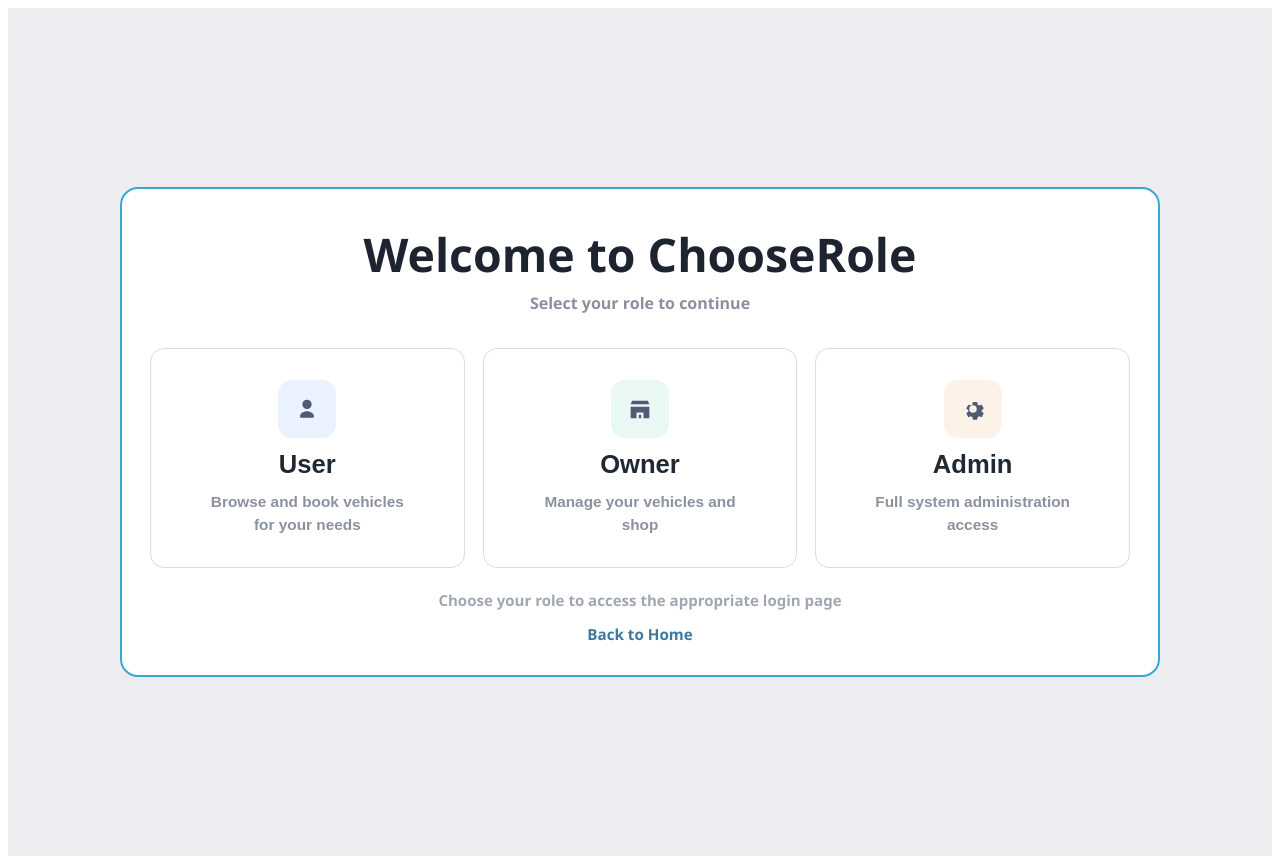
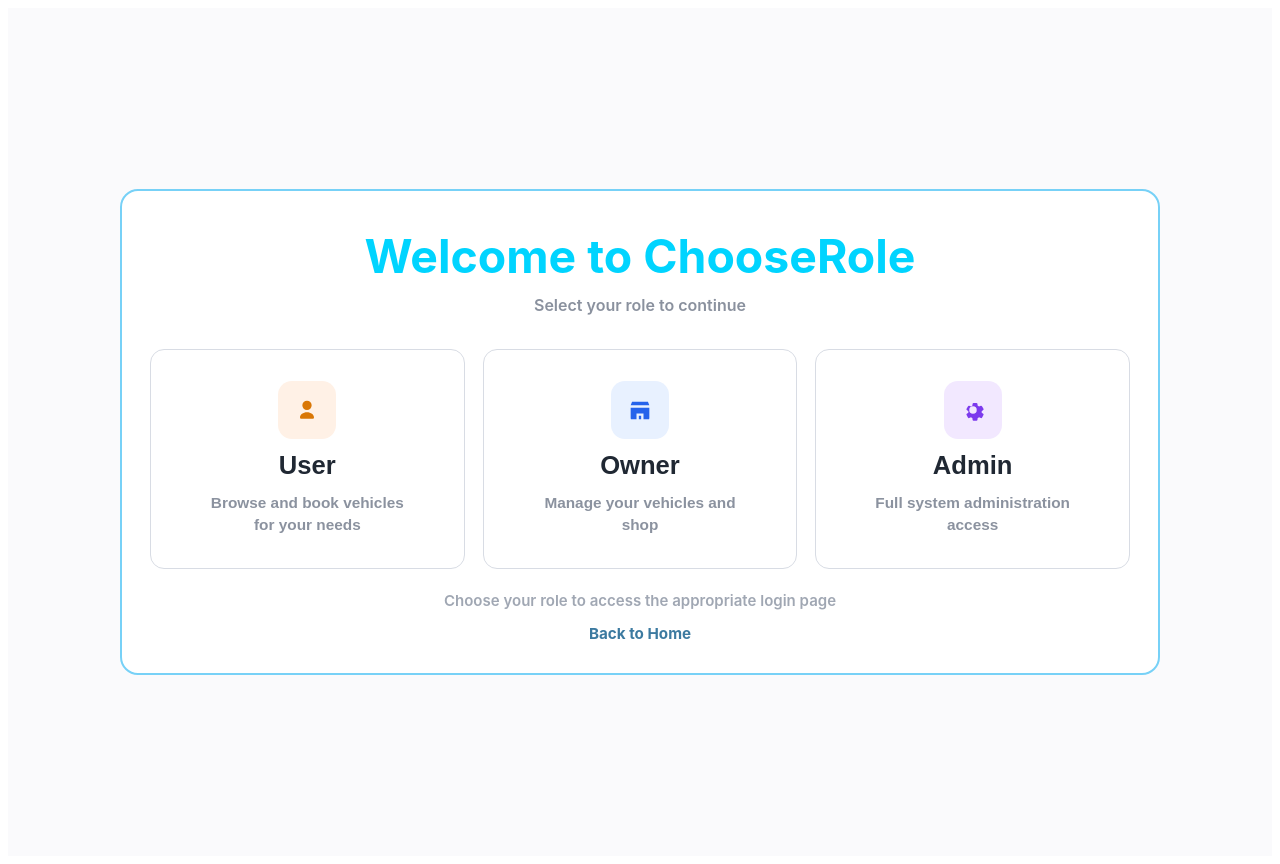
Before and after one commit to deth2026/Rental_Service, a Vue app in the folder frontend/: page /choose-role in a window 1280 px wide. Built offline with nearby package versions, Linux system fonts and the light colour scheme.

Commit message:
update page ChooseRole

```diff
--- a/frontend/src/assets/ChooseRole.css
+++ b/frontend/src/assets/ChooseRole.css
@@ -4,14 +4,14 @@
   display: grid;
   place-items: center;
   padding: 24px 16px;
-  background: #ececf1;
-  font-family: "Segoe UI", Tahoma, Geneva, Verdana, sans-serif;
+  background: #fafafc;
+  font-family: 'Inter', -apple-system, BlinkMacSystemFont, 'Segoe UI', Roboto, sans-serif;
 }
 
 .role-box {
   width: min(980px, 100%);
   background: #ffffff;
-  border: 2px solid #39a8d7;
+  border: 2px solid #77d1f7;
   border-radius: 18px;
   padding: 40px 28px 30px;
   text-align: center;
@@ -21,7 +21,7 @@ h1 {
   margin: 0;
   font-size: clamp(1.9rem, 3.8vw, 2.9rem);
   line-height: 1.1;
-  color: #1d2430;
+  color:#00d4ff;
 }
 
 .subtitle {
@@ -76,15 +76,18 @@ h1 {
 }
 
 .user-icon {
-  background: #eaf2ff;
+  background: #fff1e6;
+  color: #d97706;
 }
 
 .owner-icon {
-  background: #e9f8f3;
+  background: #e8f1ff;
+  color: #2563eb;
 }
 
 .admin-icon {
-  background: #fdf2e7;
+  background: #f2e8ff;
+  color: #7c3aed;
 }
 
 .role-title {
--- a/frontend/src/assets/HomeView.css
+++ b/frontend/src/assets/HomeView.css
@@ -1,6 +1,6 @@
 
 .home-page {
-  --accent: #00d4ff;
+  --accent: #39A9E1;
   background: #f2f4f7;
   color: #0f172a;
   font-family: 'Inter', -apple-system, BlinkMacSystemFont, 'Segoe UI', Roboto, sans-serif;
@@ -21,17 +21,6 @@
   font-size: 2.2rem;
   font-weight: 700;
   color: var(--accent);
-}
-
-.nav-links {
-  display: flex;
-  gap: 60px;
-}
-
-.nav-links a {
-  color: #334155;
-  text-decoration: none;
-  font-size: 1rem;
 }
 
 .nav-auth {
@@ -88,11 +77,11 @@
 }
 
 .hero-content h1 span {
-  color: var(--accent);
+  color: #00d4ff;
 }
 
 .hero-content p {
-  color: hsl(223, 10%, 87%);
+  color: hsl(209, 100%, 89%);
   max-width: 660px;
   margin: 0 auto 30px;
 }
@@ -137,7 +126,9 @@
   color: #fff;
   font-weight: 600;
   cursor: pointer;
-  width: 100px;
+  font-size: 16px;
+  width: 250px;
+  height: 50px;
 }
 
 .section {
@@ -191,7 +182,7 @@
 .card-overlay {
   position: absolute;
   inset: 0;
-  background: linear-gradient(180deg, rgba(2, 6, 23, 0.05), rgba(2, 6, 23, 0.86));
+  background: linear-gradient(180deg, rgba(26, 72, 99, 0.2), rgba(32, 95, 133, 0.92));
 }
 
 .card-text {
@@ -207,7 +198,7 @@
   text-transform: uppercase;
   font-size: 0.7rem;
   letter-spacing: 0.04em;
-  color: #8cefff;
+  color: #83d2df;
   margin-bottom: 6px;
 }
 
--- a/frontend/src/views/HomeView.vue
+++ b/frontend/src/views/HomeView.vue
@@ -8,12 +8,7 @@ export default {
   <div class="home-page">
     <header class="top-nav">
       <div class="brand">Chong Choul</div>
-      <nav class="nav-links">
-        <a href="#">Home</a>
-        <a href="#">Explore</a>
-        <a href="#">About</a>
-        <a href="#">Contact</a>
-      </nav>
+
       <div class="nav-auth">
         <RouterLink class="link-login" to="/choose-role">Login</RouterLink>
         <RouterLink class="btn-signup" to="/choose-role">Sign Up</RouterLink>
@@ -169,19 +164,16 @@ const search = reactive({
 const categories = [
   {
     title: 'Cars',
-    tag: 'Adventure',
     availability: '120+ Vehicles Available',
     image: 'https://i.pinimg.com/1200x/76/4d/1e/764d1e19a2fb69a9046e53ceb4381391.jpg'
   },
   {
     title: 'Motorbikes',
-    tag: 'City Move',
     availability: '450+ Vehicles Available',
     image: 'https://i.pinimg.com/1200x/b3/a3/84/b3a384d5a8624aba2943bf7d41edd5e2.jpg'
   },
   {
     title: 'Bicycles',
-    tag: 'Eco Friendly',
     availability: '85+ Vehicles Available',
     image: 'https://i.pinimg.com/1200x/9d/a8/87/9da8873b9c5bfdc2ac0dd4915e594d02.jpg'
   }
@@ -207,29 +199,29 @@ const features = [
 
 const rides = [
   {
-    name: 'Lexus LX 570',
-    detail: 'Luxury SUV - Phnom Penh',
+    name: 'Small Camper Van/RV',
+    detail: 'Small Camper Van/RV - Siem Reap',
     rating: '4.9',
     price: 120,
     image: 'https://i.pinimg.com/1200x/aa/4f/54/aa4f548f44f2ad9a5917c99bb85ad06a.jpg'
   },
   {
-    name: 'Honda Click 160i',
+    name: 'Adventure Touring Motorcycle',
     detail: 'Motorbike - Siem Reap',
     rating: '4.8',
     price: 12,
     image: 'https://i.pinimg.com/1200x/29/d1/13/29d11367c93335cdd7232c6f0594c344.jpg'
   },
   {
-    name: 'Giant Talon 2',
-    detail: 'Mountain Bike - Kampot',
+    name: 'Road Bicycle',
+    detail: 'Bicycle - Siem Reap',
     rating: '4.7',
     price: 5,
     image: 'https://i.pinimg.com/1200x/02/32/61/0232617f4158002b9f542b15f113cd9b.jpg'
   },
   {
-    name: 'Honda CRF 250',
-    detail: 'Off-road - Siem Reap',
+    name: 'Step-through City Bicycle',
+    detail: 'Bicycle - Siem Reap',
     rating: '5.0',
     price: 25,
     image: 'https://i.pinimg.com/1200x/26/88/ba/2688ba0b802e2a168450e8f598ddc8d9.jpg'
```
